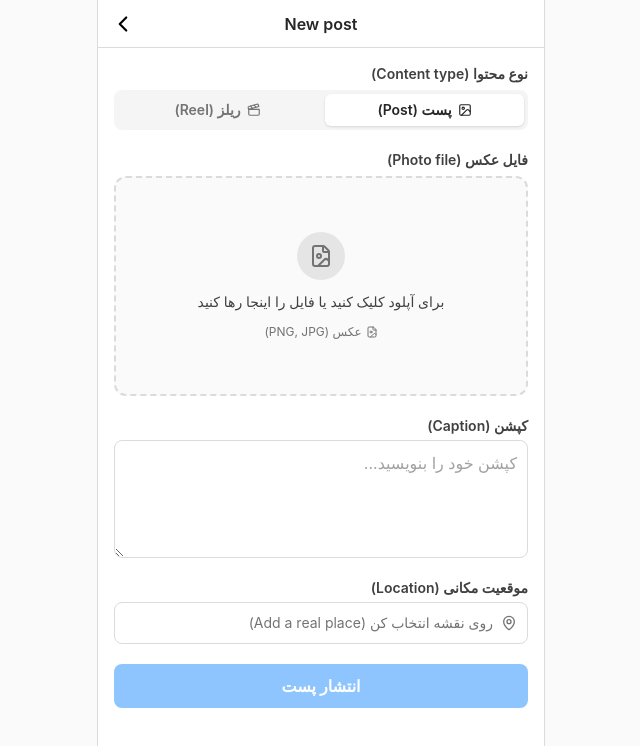
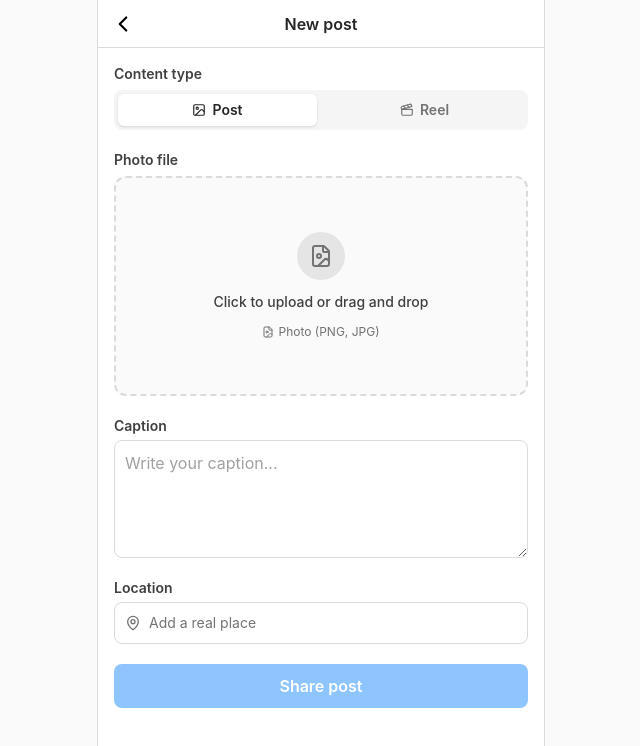
Before and after one commit to tinybug-m/social-trip, a Next.js app: page /create-post in a window 1280 px wide. Shown: the top 746 px of the page, without its empty margins (319-959 px from the left). Built offline with nearby package versions, Linux system fonts and the light colour scheme; no server answers.

Commit message:
fix: remove any persian

```diff
--- a/src/app/(feeds)/create-post/page.tsx
+++ b/src/app/(feeds)/create-post/page.tsx
@@ -4,7 +4,7 @@ import CreatePostForm from '@/src/components/organisms/CreatePostForm'
 
 export default function CreatePostPage() {
   return (
-    <div className="min-h-dvh bg-white p-4" style={{ direction: 'rtl' }}>
+    <div className="min-h-dvh bg-white p-4">
       <CreatePostForm />
     </div>
   )
--- a/src/app/(feeds)/explore/page.tsx
+++ b/src/app/(feeds)/explore/page.tsx
@@ -19,7 +19,7 @@ export default async function ExplorePage() {
     <div className="font-sans antialiased">
       {feed.length === 0 ? (
         <div className="text-center py-20 text-neutral-500">
-          هنوز هیچ پستی منتشر نشده است. اولین پست را خودت بساز! 😉
+          No posts yet. Be the first to share one! 😉
         </div>
       ) : (
         <ExploreGrid feed={feed} />
--- a/src/app/(feeds)/feed/page.tsx
+++ b/src/app/(feeds)/feed/page.tsx
@@ -11,7 +11,7 @@ export default async function HomeFeed() {
   if (posts.length === 0) {
     return (
       <div className="text-center py-20 text-neutral-500">
-        هنوز هیچ پستی منتشر نشده است. اولین پست را خودت بساز! 😉
+        No posts yet. Be the first to share one! 😉
       </div>
     )
   }
--- a/src/components/atoms/File.tsx
+++ b/src/components/atoms/File.tsx
@@ -19,27 +19,24 @@ const File = ({ onChange, expectedType }: FileUploadProps) => {
     previewUrlRef.current = previewUrl
   }, [previewUrl])
 
-  // پاک کردن URL موقت هنگام خروج کامپوننت از صفحه (مثلاً تغییر نوع پست)
   useEffect(() => {
     return () => {
       if (previewUrlRef.current) URL.revokeObjectURL(previewUrlRef.current)
     }
   }, [])
 
-  // ۱. مدیریت انتخاب فایل و ساخت پیش‌نمایش موقت
   const handleFileChange = (e: React.ChangeEvent<HTMLInputElement>) => {
     const file = e.target.files?.[0]
 
     if (!file) return
 
-    // مشخص کردن نوع فایل (عکس یا ویدیو)
     let detectedType: 'image' | 'video'
     if (file.type.startsWith('image/')) {
       detectedType = 'image'
     } else if (file.type.startsWith('video/')) {
       detectedType = 'video'
     } else {
-      setFileError('لطفاً فقط فایل عکس یا ویدیو انتخاب کنید!')
+      setFileError('Please select an image or video file.')
       if (fileInputRef.current) fileInputRef.current.value = ''
       return
     }
@@ -47,8 +44,8 @@ const File = ({ onChange, expectedType }: FileUploadProps) => {
     if (detectedType !== expectedType) {
       setFileError(
         expectedType === 'image'
-          ? 'برای پست فقط می‌توانید عکس انتخاب کنید. برای ویدیو، ریلز را انتخاب کنید.'
-          : 'برای ریلز فقط می‌توانید ویدیو انتخاب کنید. برای عکس، پست را انتخاب کنید.',
+          ? 'Posts can only use a photo. Switch to Reel for a video.'
+          : 'Reels can only use a video. Switch to Post for a photo.',
       )
       if (fileInputRef.current) fileInputRef.current.value = ''
       return
@@ -57,21 +54,18 @@ const File = ({ onChange, expectedType }: FileUploadProps) => {
     setFileError(null)
     setFileType(detectedType)
 
-    // تولید یک URL موقت در مرورگر برای نمایش Preview
     const objectUrl = URL.createObjectURL(file)
     setPreviewUrl(objectUrl)
 
-    // پاس دادن فایل واقعی به کامپوننت پدر برای آپلود نهایی
     onChange(file)
   }
 
-  // ۲. پاک کردن فایل انتخاب شده و ریست کردن استیت‌ها
   const handleRemoveFile = (e: React.MouseEvent) => {
     e.preventDefault()
     e.stopPropagation()
 
     if (previewUrl) {
-      URL.revokeObjectURL(previewUrl) // پاک کردن کش مرورگر برای جلوگیری از نشت حافظه
+      URL.revokeObjectURL(previewUrl)
     }
 
     setPreviewUrl(null)
@@ -92,7 +86,6 @@ const File = ({ onChange, expectedType }: FileUploadProps) => {
           ${previewUrl ? 'border-[#dbdbdb] bg-neutral-50' : 'border-[#dbdbdb] bg-neutral-50 hover:bg-neutral-100 hover:border-blue-400 cursor-pointer'}
         `}
       >
-        {/* اینپوت مخفی فایل */}
         <input
           type="file"
           ref={fileInputRef}
@@ -101,19 +94,16 @@ const File = ({ onChange, expectedType }: FileUploadProps) => {
           className="hidden"
         />
 
-        {/* حالت اول: فایل انتخاب شده و پیش‌نمایش نشان داده می‌شود */}
         {previewUrl ? (
           <div className="relative w-full h-full max-h-[300px] flex items-center justify-center overflow-hidden rounded-lg">
-            {/* دکمه حذف فایل */}
             <button
               onClick={handleRemoveFile}
               className="absolute top-2 right-2 bg-black/70 hover:bg-red-600 p-1.5 rounded-full text-white z-10 transition-colors shadow-md"
-              title="حذف فایل"
+              title="Remove file"
             >
               <X className="w-4 h-4" />
             </button>
 
-            {/* رندر بر اساس نوع فایل */}
             {fileType === 'image' ? (
               <img
                 src={previewUrl}
@@ -129,7 +119,6 @@ const File = ({ onChange, expectedType }: FileUploadProps) => {
             )}
           </div>
         ) : (
-          /* حالت دوم: هنوز فایلی انتخاب نشده و باکس آپلود خالی است */
           <div className="flex flex-col items-center gap-3 text-center pointer-events-none">
             <div className="p-3 bg-neutral-200 rounded-full text-neutral-500">
               {expectedType === 'image' ? (
@@ -139,16 +128,16 @@ const File = ({ onChange, expectedType }: FileUploadProps) => {
               )}
             </div>
             <div className="text-sm text-neutral-700 font-medium">
-              برای آپلود کلیک کنید یا فایل را اینجا رها کنید
+              Click to upload or drag and drop
             </div>
             <div className="text-xs text-neutral-500 flex gap-1">
               {expectedType === 'image' ? (
                 <span className="flex items-center gap-1">
-                  <FileImage className="w-3 h-3" /> عکس (PNG, JPG)
+                  <FileImage className="w-3 h-3" /> Photo (PNG, JPG)
                 </span>
               ) : (
                 <span className="flex items-center gap-1">
-                  <Film className="w-3 h-3" /> ویدیو (MP4, MOV)
+                  <Film className="w-3 h-3" /> Video (MP4, MOV)
                 </span>
               )}
             </div>
--- a/src/components/atoms/GoogleSignInButton.tsx
+++ b/src/components/atoms/GoogleSignInButton.tsx
@@ -34,7 +34,7 @@ const GoogleSignInButton = ({
           d="M9 3.58c1.32 0 2.51.46 3.44 1.35l2.58-2.58C13.46.89 11.43 0 9 0A9 9 0 0 0 .96 4.97l2.99 2.33C4.66 5.17 6.65 3.58 9 3.58Z"
         />
       </svg>
-      {isLoading ? 'در حال اتصال...' : 'ادامه با گوگل (Continue with Google)'}
+      {isLoading ? 'Connecting...' : 'Continue with Google'}
     </button>
   )
 }
--- a/src/components/molecules/ReelsFeed.tsx
+++ b/src/components/molecules/ReelsFeed.tsx
@@ -61,7 +61,7 @@ export function ReelsFeed({ initialPosts }: { initialPosts: Post[] }) {
   if (posts.length === 0) {
     return (
       <div className="h-full flex items-center justify-center text-neutral-400 text-sm px-8 text-center">
-        هنوز هیچ ریلزی منتشر نشده است. اولین ریلز را خودت بساز! 😉
+        No reels yet. Be the first to share one! 😉
       </div>
     )
   }
--- a/src/components/organisms/CreatePostForm.tsx
+++ b/src/components/organisms/CreatePostForm.tsx
@@ -67,13 +67,13 @@ const CreatePostForm = () => {
 
       <div className="flex flex-col gap-1.5 w-full">
         <label className="text-sm font-semibold text-neutral-700">
-          نوع محتوا (Content type)
+          Content type
         </label>
         <div className="grid grid-cols-2 gap-2 p-1 rounded-lg bg-neutral-100">
           {(
             [
-              { value: 'post', label: 'پست (Post)', Icon: ImageIcon },
-              { value: 'reel', label: 'ریلز (Reel)', Icon: Clapperboard },
+              { value: 'post', label: 'Post', Icon: ImageIcon },
+              { value: 'reel', label: 'Reel', Icon: Clapperboard },
             ] as const
           ).map(({ value, label, Icon }) => (
             <button
@@ -95,9 +95,7 @@ const CreatePostForm = () => {
 
       <div className="flex flex-col gap-1.5 w-full">
         <label className="text-sm font-semibold text-neutral-700">
-          {postType === 'reel'
-            ? 'فایل ویدیو (Video file)'
-            : 'فایل عکس (Photo file)'}
+          {postType === 'reel' ? 'Video file' : 'Photo file'}
         </label>
         <Controller
           control={control}
@@ -119,11 +117,11 @@ const CreatePostForm = () => {
 
       <div className="flex flex-col gap-1 w-full">
         <label className="text-sm font-semibold text-neutral-700">
-          کپشن (Caption)
+          Caption
         </label>
         <textarea
           {...register('caption')}
-          placeholder="کپشن خود را بنویسید..."
+          placeholder="Write your caption..."
           rows={4}
           className="w-full p-2.5 rounded-lg border border-[#dbdbdb] bg-white text-[#262626] focus:outline-none focus:ring-2 focus:ring-blue-200 focus:border-blue-500 placeholder-neutral-400"
           required
@@ -132,7 +130,7 @@ const CreatePostForm = () => {
 
       <div className="flex flex-col gap-1 w-full">
         <label className="text-sm font-semibold text-neutral-700">
-          موقعیت مکانی (Location)
+          Location
         </label>
         {location ? (
           <div className="flex items-center gap-2 p-2.5 rounded-lg border border-[#dbdbdb] bg-white">
@@ -153,7 +151,7 @@ const CreatePostForm = () => {
             className="flex items-center gap-2 p-2.5 rounded-lg border border-[#dbdbdb] bg-white text-neutral-500 hover:bg-neutral-50 text-sm"
           >
             <MapPin size={16} />
-            روی نقشه انتخاب کن (Add a real place)
+            Add a real place
           </button>
         )}
       </div>
@@ -170,7 +168,7 @@ const CreatePostForm = () => {
           />
         )}
         <span className="relative">
-          {form.pending ? `در حال آپلود... ${form.progress}%` : 'انتشار پست'}
+          {form.pending ? `Uploading... ${form.progress}%` : 'Share post'}
         </span>
       </button>
 
--- a/src/components/organisms/RegisterForm.tsx
+++ b/src/components/organisms/RegisterForm.tsx
@@ -3,7 +3,7 @@
 import React, { useEffect } from 'react'
 import { useForm } from 'react-hook-form'
 import { zodResolver } from '@hookform/resolvers/zod'
-import { registerSchema, RegisterFormData } from '../../schemas/authSchema' // اسکیمای متفاوت
+import { registerSchema, RegisterFormData } from '../../schemas/authSchema'
 import FormField from '../molecules/FormField'
 import Button from '../atoms/Button'
 import Input from '../atoms/Input'
```
